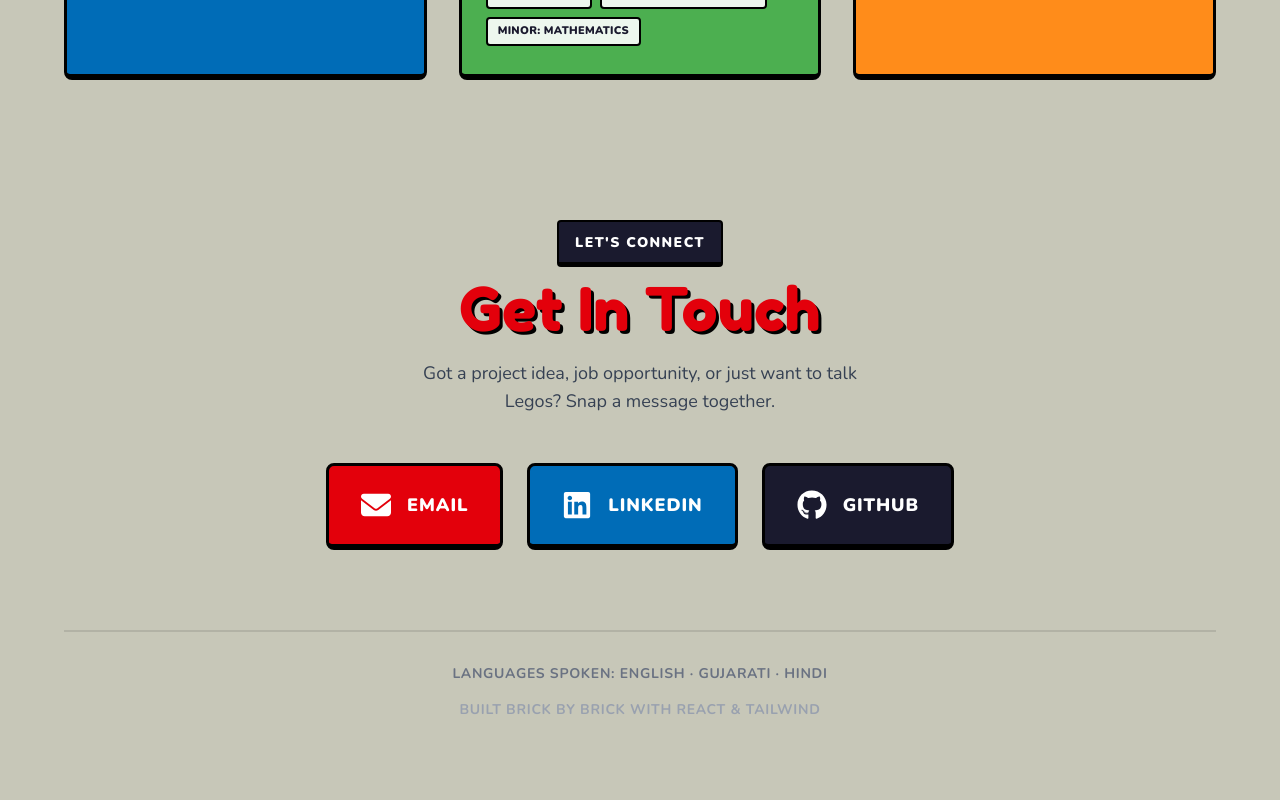
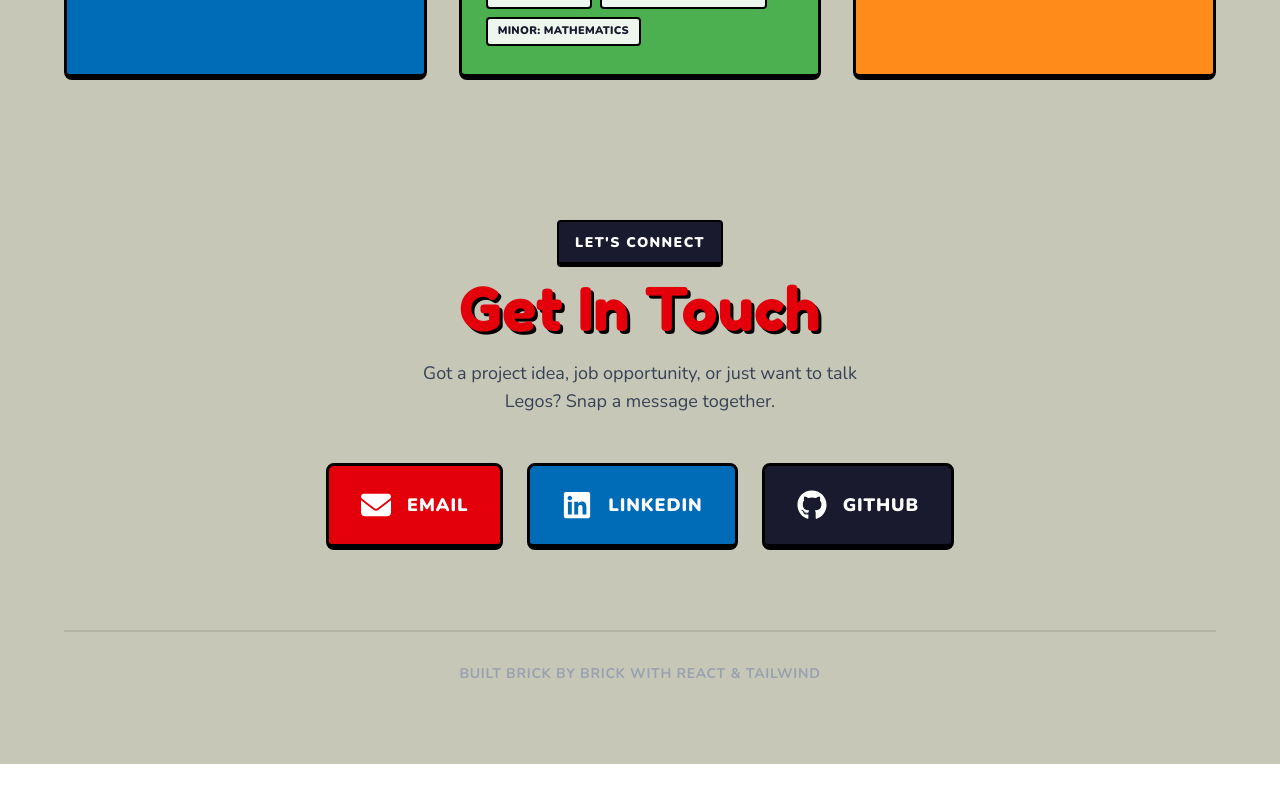
Before and after one commit to kunjp127/kunjp127.github.io, a React (Vite) app: page / in a window 1280 px wide. Shown: the part 7911-8711 px from the top of the page. After the commit the page ends 8675 px from the top, so only its background shows below. Built offline with nearby package versions, Linux system fonts and the light colour scheme.

Commit message:
Remove language

```diff
--- a/src/components/Contact.tsx
+++ b/src/components/Contact.tsx
@@ -82,9 +82,6 @@ export default function Contact() {
         viewport={{ once: true }}
         transition={{ duration: 0.6, delay: 0.3 }}
       >
-        <p className="font-nunito font-bold text-xs sm:text-sm text-gray-500 uppercase tracking-wider">
-          Languages Spoken: English · Gujarati · Hindi
-        </p>
         <p className="font-nunito font-bold text-xs sm:text-sm text-gray-400 uppercase tracking-wider">
           Built brick by brick with React &amp; Tailwind
         </p>
```
